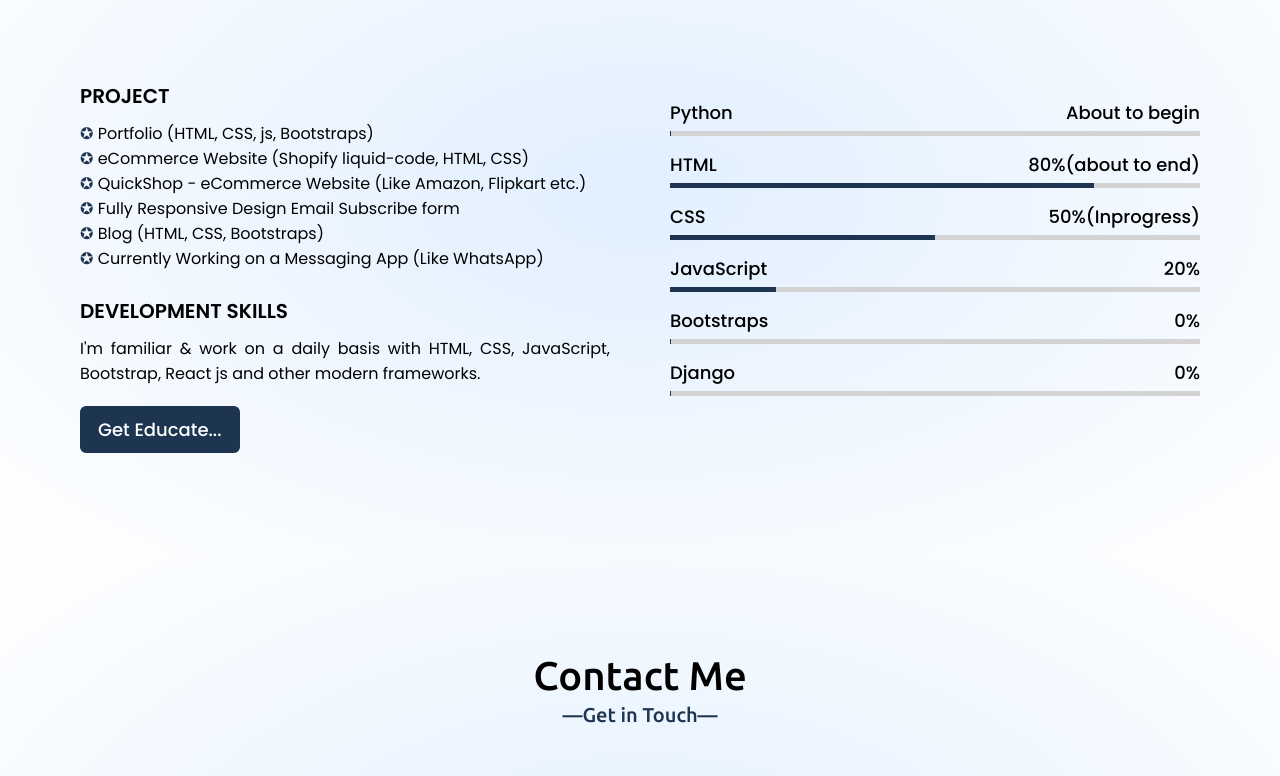
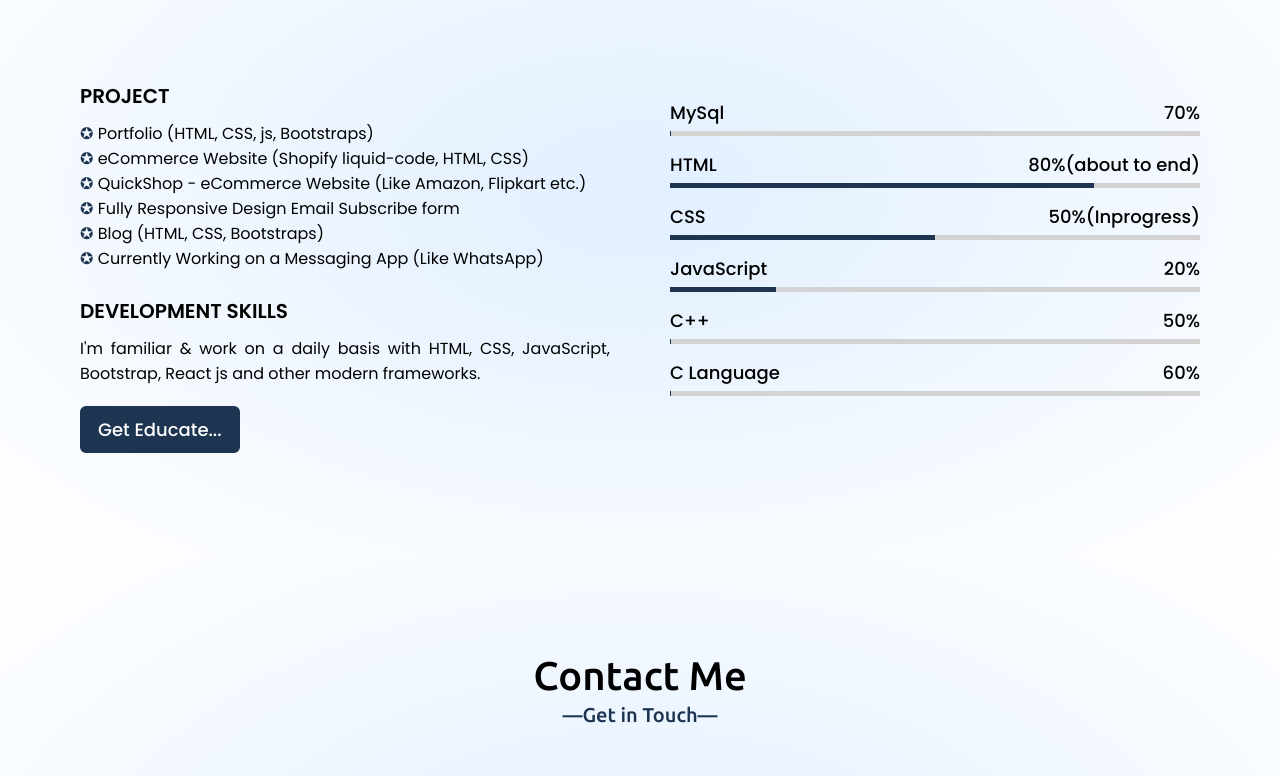
Before and after one commit to 01luckyy/portfolio, a plain HTML site: page index.html in a window 1280 px wide. Shown: the part 1703-2479 px from the top of the page. Drawn offline with nearby package versions, Linux system fonts and the light colour scheme; a script that the page names is missing.

Commit message:
Update index.html

```diff
--- a/index.html
+++ b/index.html
@@ -1,5 +1,6 @@
 <!DOCTYPE html>
 <html lang="en">
+
 <head>
     <title>lof</title>
     <meta charset="UTF-8" />
@@ -94,8 +95,8 @@
                 <div class="column right">
                     <div class="bars">
                         <div class="info">
-                            <span>Python</span>
-                            <span>About to begin</span>
+                            <span>MySql</span>
+                            <span>70%</span>
                         </div>
                         <div class="line python"></div>
                     </div>
@@ -122,15 +123,15 @@
                     </div>
                     <div class="bars">
                         <div class="info">
-                            <span>Bootstraps</span>
-                            <span>0%</span>
+                            <span>C++</span>
+                            <span>50%</span>
                         </div>
                         <div class="line bootstraps"></div>
                     </div>
                     <div class="bars">
                         <div class="info">
-                            <span>Django</span>
-                            <span>0%</span>
+                            <span>C Language</span>
+                            <span>60%</span>
                         </div>
                         <div class="line django"></div>
                     </div>
@@ -189,10 +190,12 @@
                         <!-- Social -->
                         <div class="social-menu">
                             <ul>
-                                <li><a href="#"><i class="fa-brands fa-github"></i></a></li>
+                                <li><a href="https://github.com/01luckyy"><i class="fa-brands fa-github"></i></a></li>
                                 <li><a href="#"><i class="fa-brands fa-linkedin-in"></i></a></li>
-                                <li><a href="https://www.instagram.com/01lcky?igsh=NjBrc2JwZGNjbDh6"><i class="fa-brands fa-instagram"></i></a></li>
-                                <li><a href="https://x.com/__01lucky?t=zfQTD3fxT6qEnvQqVc3y3w&s=08"><i class="fa-brands fa-twitter"></i></a></li>
+                                <li><a href="https://www.instagram.com/01lcky?igsh=NjBrc2JwZGNjbDh6"><i
+                                            class="fa-brands fa-instagram"></i></a></li>
+                                <li><a href="https://x.com/__01lucky?t=zfQTD3fxT6qEnvQqVc3y3w&s=08"><i
+                                            class="fa-brands fa-twitter"></i></a></li>
                                 <li><a href="#" title="Get Educate with Us"><i
                                             class="fa-solid fa-graduation-cap"></i></a></li>
                             </ul>
```
